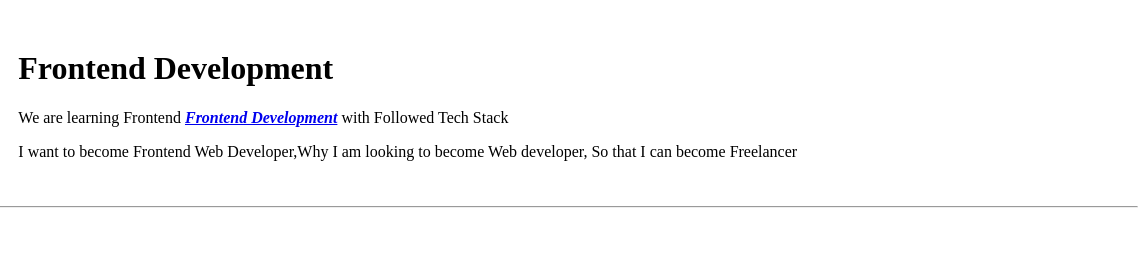
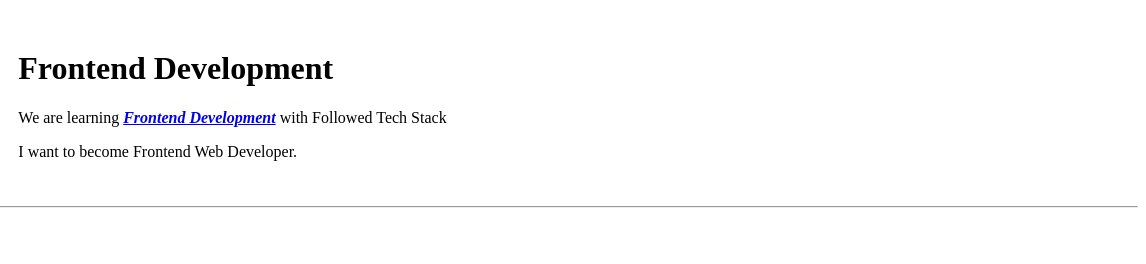
Before and after one commit to Snaphile/Lecture_1, a plain HTML site: page index.html in a window 1280 px wide. Shown: the top 264 px of the page, 134-1280 px from the left. Drawn offline with Linux system fonts and the light colour scheme.

Commit message:
Typos fixed

```diff
--- a/index.html
+++ b/index.html
@@ -15,12 +15,11 @@
         <td>
             <h1>Frontend Development</h1>
             <p>
-              We are learning Frontend
+              We are learning
               <em><strong><a href="https://reactjs.org/">Frontend Development</a></strong></em> with Followed Tech Stack
             </p>
             <p>
-              I want to become Frontend Web Developer,Why I am looking to become Web
-              developer, So that I can become Freelancer
+              I want to become Frontend Web Developer.
             </p>
         </td>
     </tr>
```
